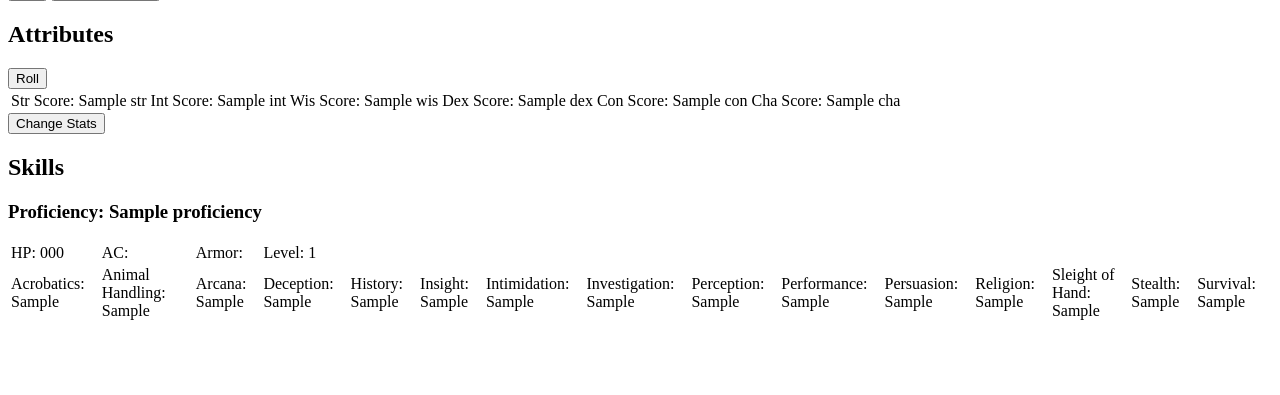
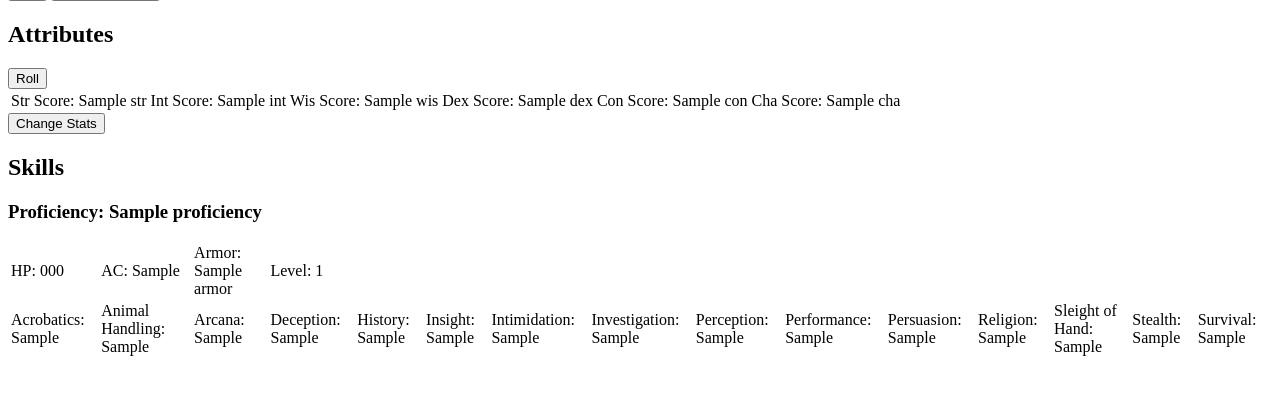
Before and after one commit to Dlizard72/character_builder, a Flask app: template templates/test.html in a window 1280 px wide. Shown: the part 273-668 px from the top of the page. Run offline with Flask 3, Linux system fonts and the light colour scheme; the template is opened without the code that fills it: most values are stand-ins (such as "Sample title", 1, 10 or a date in 2020).

Commit message:
added armor list and AC feild that adjust to armor and dex

```diff
--- a/app.py
+++ b/app.py
@@ -50,6 +50,12 @@ def home():
     editing_stats = False
     proficiency = 2
     Class = None
+    armor = None
+    armors = [
+    "None", "Padded", "Leather", "Studded Leather", "Hide", "Chain Shirt",
+    "Scale Mail", "Breastplate", "Half Plate", "Ring Mail", "Chain Mail",
+    "Splint", "Plate", "Mage Armor", "Barkskin"]
+
 
     if request.method == "POST":
         action = request.form.get("action")
@@ -57,6 +63,7 @@ def home():
         race = request.form.get("race")
         background = request.form.get("background")
         Class = request.form.get("Class")
+        armor = request.form.get("armor")
 
         if action == "edit":
             editing = True
@@ -80,7 +87,8 @@ def home():
                 "race": race,
                 "Class": Class,
                 "background": background,
-                "stats": stats
+                "stats": stats,
+                "armor": armor
                 }
             save_characters()
         elif action == "load":
@@ -93,6 +101,7 @@ def home():
                 Class = char["Class"]
                 background = char["background"]
                 stats = char["stats"]
+                armor = char.get("armor")
         elif action == "change":
             editing_stats = True
             if all(request.form.get(k) for k in ["Str", "Int", "Wis", "Dex", "Con", "Cha"]):
@@ -100,6 +109,8 @@ def home():
 
     con_mod = stats.modifier("Con") if stats else 0
     hp = calculate_hp(Class, con_mod)
+    dex_mod = stats.modifier("Dex") if stats else 0
+    ac = calculate_ac(armor, dex_mod)
     return render_template(
     "test.html",
     stats=stats,
@@ -112,7 +123,10 @@ def home():
     saved_characters=saved_characters,
     proficiency=proficiency,
     classes=classes,
-    hp=hp
+    hp=hp,
+    armor=armor,
+    armors=armors,
+    ac=ac
 )
 
 def get_stats_from_form():
--- a/creation.py
+++ b/creation.py
@@ -74,3 +74,23 @@ hit_die_by_class = {
 def calculate_hp(dnd_class, con_mod):
     base_hit_die = hit_die_by_class.get(dnd_class, 8)  # default to d8 if unknown
     return base_hit_die + con_mod
+
+def calculate_ac(armor, dex_mod):
+    armor_ac = {
+        "None": 10 + dex_mod,
+        "Padded": 11 + dex_mod,
+        "Leather": 11 + dex_mod,
+        "Studded Leather": 12 + dex_mod,
+        "Hide": 12 + min(dex_mod, 2),
+        "Chain Shirt": 13 + min(dex_mod, 2),
+        "Scale Mail": 14 + min(dex_mod, 2),
+        "Breastplate": 14 + min(dex_mod, 2),
+        "Half Plate": 15 + min(dex_mod, 2),
+        "Ring Mail": 14,
+        "Chain Mail": 16,
+        "Splint": 17,
+        "Plate": 18,
+        "Mage Armor": 13 + dex_mod,
+        "Barkskin": max(16, 10 + dex_mod),  # Ensures AC is never below 16
+    }
+    return armor_ac.get(armor, 10 + dex_mod)
--- a/templates/test.html
+++ b/templates/test.html
@@ -67,6 +67,12 @@
 
       {% else %}
       <!-- Editable fields when editing -->
+       <label for="armor">Armor:</label>
+      <select name="armor" id="armor">
+      {% for a in armors %}
+      <option value="{{ a }}" {% if a == armor %}selected{% endif %}>{{ a }}</option>
+        {% endfor %}
+      </select><br />
       <label>Name: <input type="text" name="name" value="{{ name }}" /></label
       ><br />
       <label>Race: <input type="text" name="race" value="{{ race }}" /></label
@@ -98,8 +104,13 @@
 
     <h2>Attributes</h2>
     <form method="POST">
-      <button type="submit" name="action" value="roll">Roll</button>
-    </form>
+  <input type="hidden" name="name" value="{{ name }}">
+  <input type="hidden" name="race" value="{{ race }}">
+  <input type="hidden" name="Class" value="{{ Class }}">
+  <input type="hidden" name="background" value="{{ background }}">
+  <input type="hidden" name="armor" value="{{ armor }}">
+  <button type="submit" name="action" value="roll">Roll</button>
+</form>
     {% if stats %}
     <table>
       <tr>
@@ -135,8 +146,9 @@
 
         <tr>
           <td>HP: {{hp}}</td>
-          <td>AC:</td>
-          <td>Armor:</td>
+          <td>AC: {{ ac }}</td>
+          <td>Armor: {{ armor }}
+          <input type="hidden" name="armor" value="{{ armor }}" /></td>
           <td>Level: 1</td>
 
         </tr>
```
